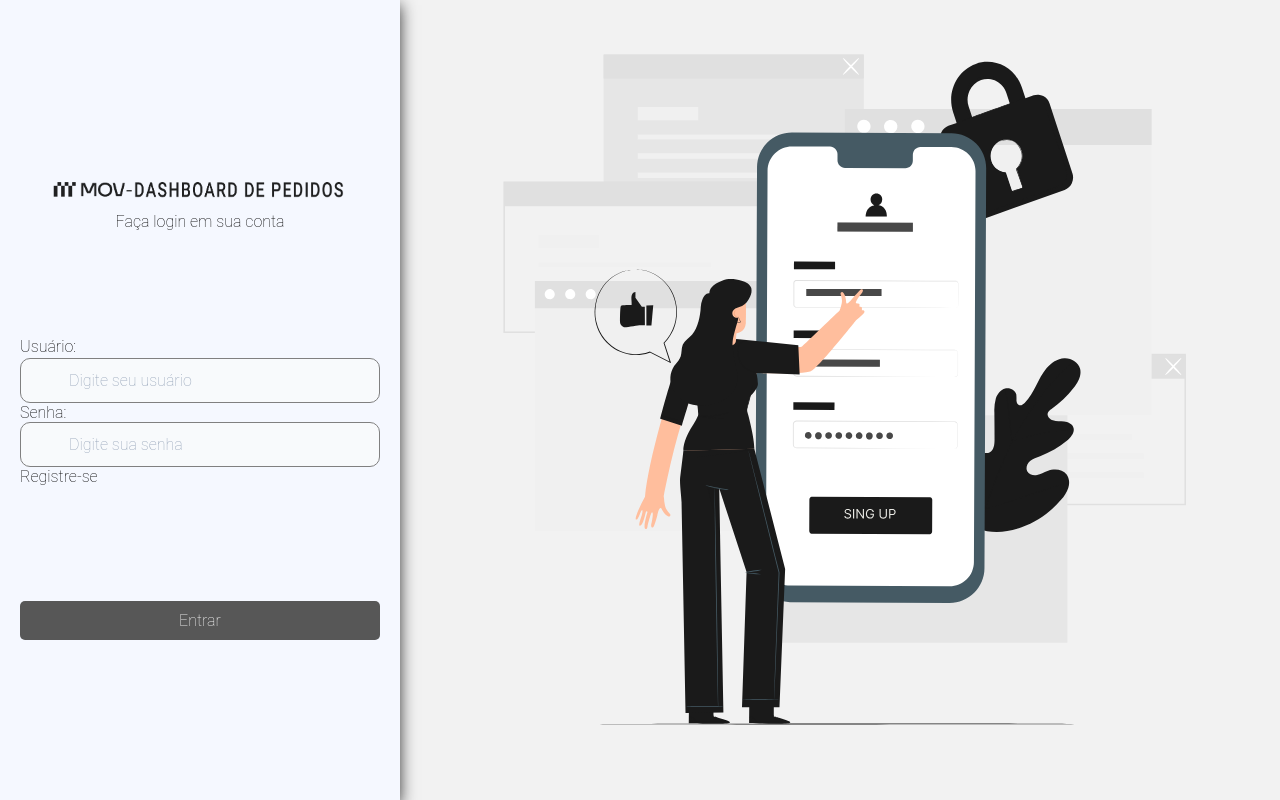
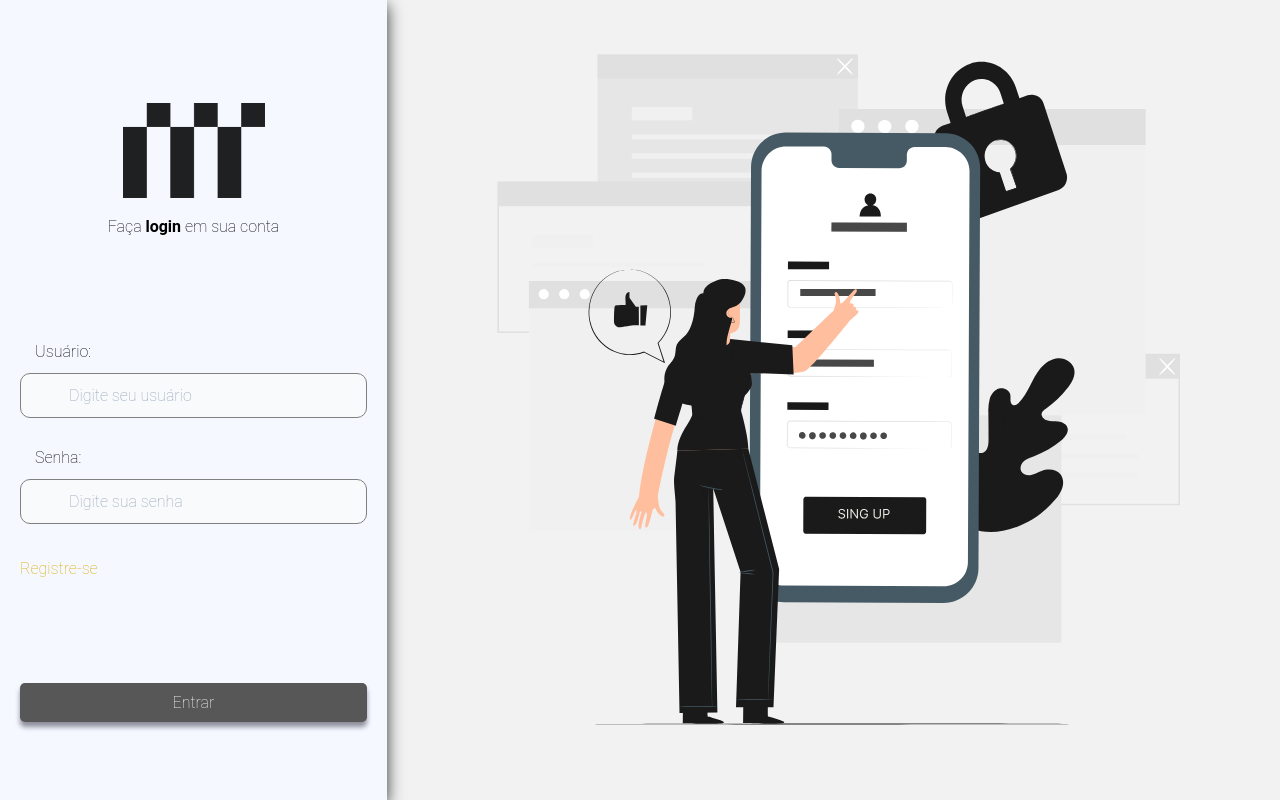
Before and after one commit to Henrry-Maximo/dashboardWooCommerce, a React (Create React App) app in the folder woocommerce-app-frontend/woocommerce-app/: page /login in a window 1280 px wide. Built offline with nearby package versions, Linux system fonts and the light colour scheme.

Commit message:
fix: adjusting login screen with ESModule

```diff
--- a/woocommerce-app-frontend/woocommerce-app/src/assets/styles/Login.module.css
+++ b/woocommerce-app-frontend/woocommerce-app/src/assets/styles/Login.module.css
@@ -40,20 +40,34 @@
 }
 
 .headerLogo {
-  width: 18.75rem;
+  width: 10.75rem;
+  padding: 15px;
 }
 
 /* label and input */
+.formBody {
+  display: flex;
+  flex-direction: column;
+  gap: 15px;
+}
+
+.spaceInput {
+  display: flex;
+  flex-direction: column;
+  gap: 30px;
+}
+
 .formLogin {
   margin-bottom: 1.25rem;
   display: flex;
   flex-direction: column;
   gap: 2px;
+  margin: 0;
+  padding: 0;
 }
 
-.formLogin {
-  margin: 0;
-  padding: 0;
+.formLogin label {
+  padding: 0px 0px 10px 15px;
 }
 
 .formControl {
@@ -82,6 +96,15 @@
   box-shadow: 0 0 0 5px rgba(119, 119, 119, 0.3);
 }
 
+.formLink {
+  margin: 5px 0px 0px 0px;
+  padding-top: 15px;
+}
+
+.linkRegistration {
+  color: #daaa00 !important;
+}
+
 .messageError {
   color: #dc3545;
   font-size: 14px;
@@ -101,8 +124,9 @@
   transition: background-color 0.3s;
   display: inline-flex;
   width: 100%;
-  margin-top: 100px;
+  margin-top: 60px;
   justify-content: center;
+  box-shadow: 0px 5px 5px 0px #0d0c2271;
 }
 
 .buttonLogin:hover {
--- a/woocommerce-app-frontend/woocommerce-app/src/pages/Login/Login.js
+++ b/woocommerce-app-frontend/woocommerce-app/src/pages/Login/Login.js
@@ -3,7 +3,7 @@ import { Link, useNavigate } from "react-router-dom";
 import { api } from "../../services/api.js";
 
 import styles from "../../assets/styles/Login.module.css";
-import Logo from "../../assets/images/mov-logo.png";
+import Logo from "../../assets/images/icon.png";
 import Logowork from "../../assets/images/key.svg";
 // import Logo from "../../assets/images/noun-login.svg";
 
@@ -29,7 +29,7 @@ const Login = (request, response) => {
       sessionStorage.setItem("login", true);
       sessionStorage.setItem("jwt", data.token);
 
-      navigate("/dashboard")
+      navigate("/dashboard");
     } catch (error) {
       console.log(error.response);
       setError(error.response.data.message);
@@ -41,9 +41,10 @@ const Login = (request, response) => {
       <div className={styles.containerLogin}>
         <div className={styles.headerLogin}>
           <img src={Logo} alt="Logo da Empresa" className={styles.headerLogo} />
-          <p>Faça login em sua conta</p>
+          <p>Faça <strong>login</strong> em sua conta</p>
         </div>
-        <form onSubmit={handleLogin}>
+        <form onSubmit={handleLogin} className={styles.formBody}>
+          <div className={styles.spaceInput}>
             <div className={styles.formLogin}>
               <label htmlFor="username">Usuário:</label>
               <input
@@ -56,7 +57,7 @@ const Login = (request, response) => {
                 required
               />
             </div>
-          <div className="form-group">
+            <div className={styles.formLogin}>
               <label htmlFor="password">Senha:</label>
               <input
                 type="password"
@@ -68,8 +69,13 @@ const Login = (request, response) => {
                 required
               />
             </div>
-          <div>
-            <Link to="/registration" className="nav-link" style={{ color: "black" }}>
+          </div>
+          <div className={styles.formLink}>
+            <Link
+              to="/registration"
+              className={styles.linkRegistration}
+              style={{ color: "black" }}
+            >
               Registre-se
             </Link>
           </div>
```
Also changed, not shown: 2 other files (tests, documents, lock files or other folders). Lines whose indentation alone changed are shown as unchanged.
